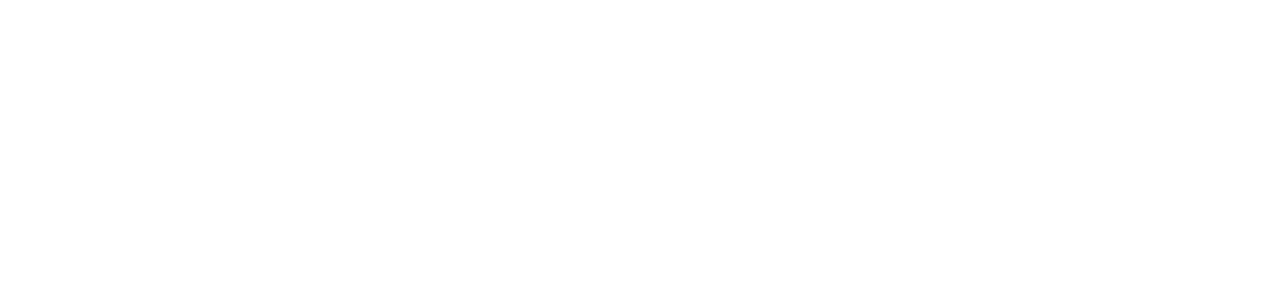
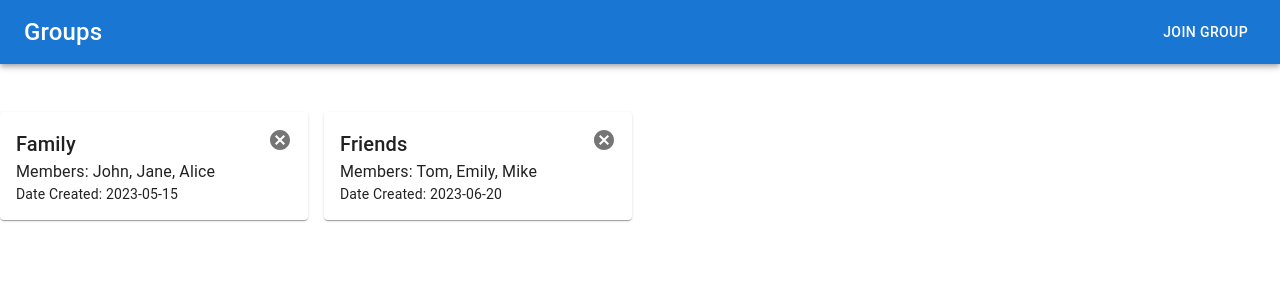
Before and after one commit to Sharat21/CSC301Project, a React (Vite) app in the folder plan-it/frontend/: page / in a window 1280 px wide. Shown: the top 300 px of the page. Built offline with nearby package versions, Linux system fonts and the light colour scheme.

Commit message:
P43-T1 finished overall layout for groups page

```diff
--- a/plan-it/frontend/src/App.tsx
+++ b/plan-it/frontend/src/App.tsx
@@ -1,5 +1,6 @@
 import React from "react";
-//import Trips from "./Trips/Trips";
+import Trips from "./Trips/Trips";
+import Groups from "./Groups/Groups";
 
 //function App() {
   // return <p>Hello World</p>;
@@ -13,11 +14,8 @@
 // import BudgetSheet from "./TripDetails/pages/BudgetSheet";
 
 function App() {
-  return (
-    <div>
-      {/* <TripDetails /> */}
-    </div>
-  );
+  // return <p>Hello World</p>;
+  return <div ><Groups /></div>
 }
 
 export default App;
--- /dev/null
+++ b/plan-it/frontend/src/Groups/Groups.jsx
@@ -0,0 +1,95 @@
+import React from "react";
+import {
+  AppBar,
+  Toolbar,
+  Typography,
+  Container,
+  Card,
+  CardContent,
+  Grid,
+  IconButton,
+  Button,
+} from "@mui/material";
+import { Cancel, Add } from "@mui/icons-material";
+
+const groupsData = [
+  {
+    name: "Family",
+    members: ["John", "Jane", "Alice"],
+    date: "2023-05-15",
+  },
+  {
+    name: "Friends",
+    members: ["Tom", "Emily", "Mike"],
+    date: "2023-06-20",
+  },
+  // Add more group data as needed
+];
+
+const Groups = () => {
+  const handleClick = (groupName) => {
+    // Handle click event, e.g., navigate to group details page
+    console.log(`Clicked on group: ${groupName}`);
+  };
+
+  const handleJoinGroup = (groupName) => {
+    // Handle join group button click event
+    console.log(`Joined group: ${groupName}`);
+  };
+
+  const handleLeaveGroup = (groupName) => {
+    // Handle leave group button click event
+    console.log(`Left group: ${groupName}`);
+  };
+
+  return (
+    <div style={{ width: "100%", position: "relative", minHeight: "100vh" }}>
+      <AppBar position="static" sx={{ width: "100%" }}>
+        <Toolbar sx={{ justifyContent: "space-between" }}>
+
+          <Typography variant="h6" sx={{ flex: 1, fontSize: "24px" }}>
+            Groups
+          </Typography>
+          <Button color="inherit" onClick={handleJoinGroup}>
+            Join Group
+          </Button>
+        </Toolbar>
+      </AppBar>
+
+      <Container disableGutters maxWidth={false}>
+        <Grid
+          container
+          spacing={2}
+          justifyContent="flex-start"
+          alignItems="flex-start"
+          sx={{ marginTop: 4 }}
+        >
+          {groupsData.map((group, index) => (
+            <Grid item key={index} xs={12} sm={6} md={4} lg={3} sx={{ padding: 0 }}>
+              <Card sx={{ width: "100%", height: "100%", position: "relative" }}>
+                <CardContent>
+                  <Typography variant="h6">{group.name}</Typography>
+                  <Typography variant="body1">
+                    Members: {group.members.join(", ")}
+                  </Typography>
+                  <Typography variant="body2">
+                    Date Created: {group.date}
+                  </Typography>
+                </CardContent>
+                <IconButton
+                  aria-label="leave group"
+                  onClick={() => handleLeaveGroup(group.name)}
+                  sx={{ position: "absolute", top: 8, right: 8 }}
+                >
+                  <Cancel />
+                </IconButton>
+              </Card>
+            </Grid>
+          ))}
+        </Grid>
+      </Container>
+    </div>
+  );
+};
+
+export default Groups;
```
